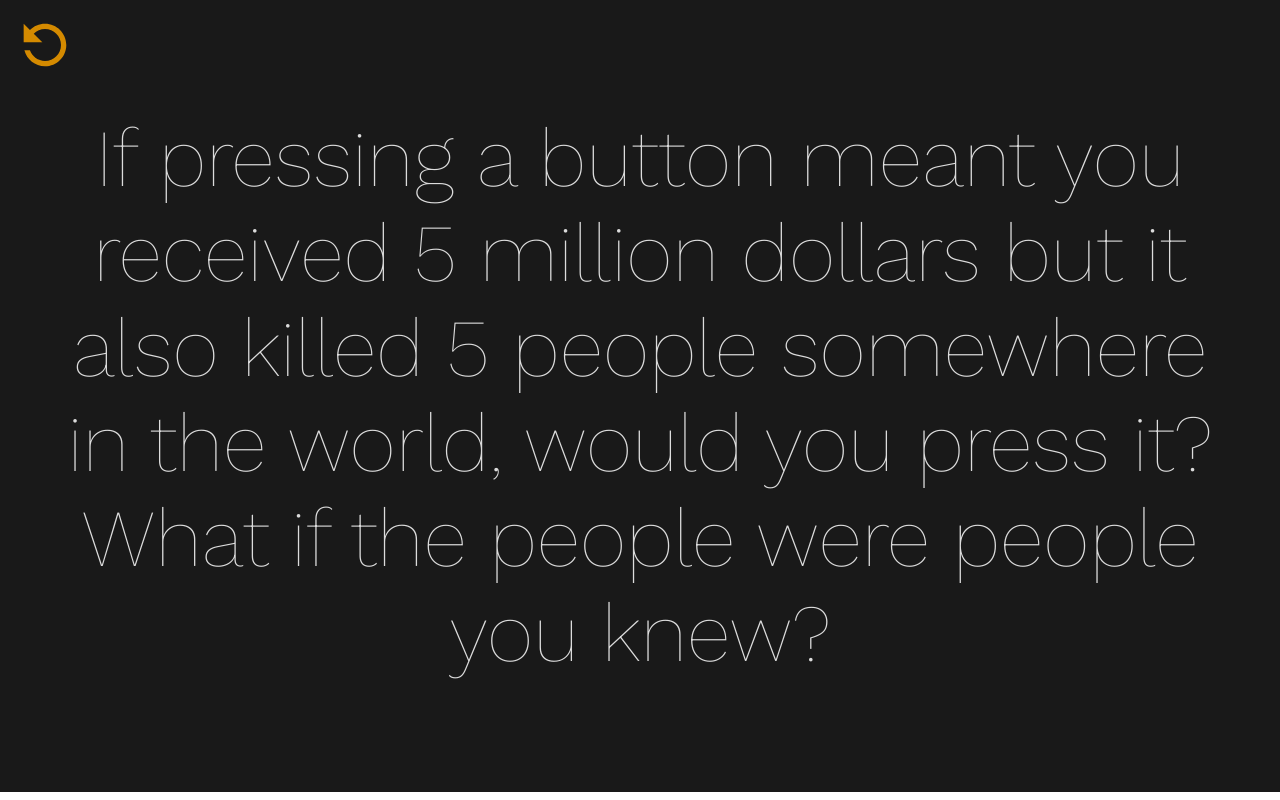
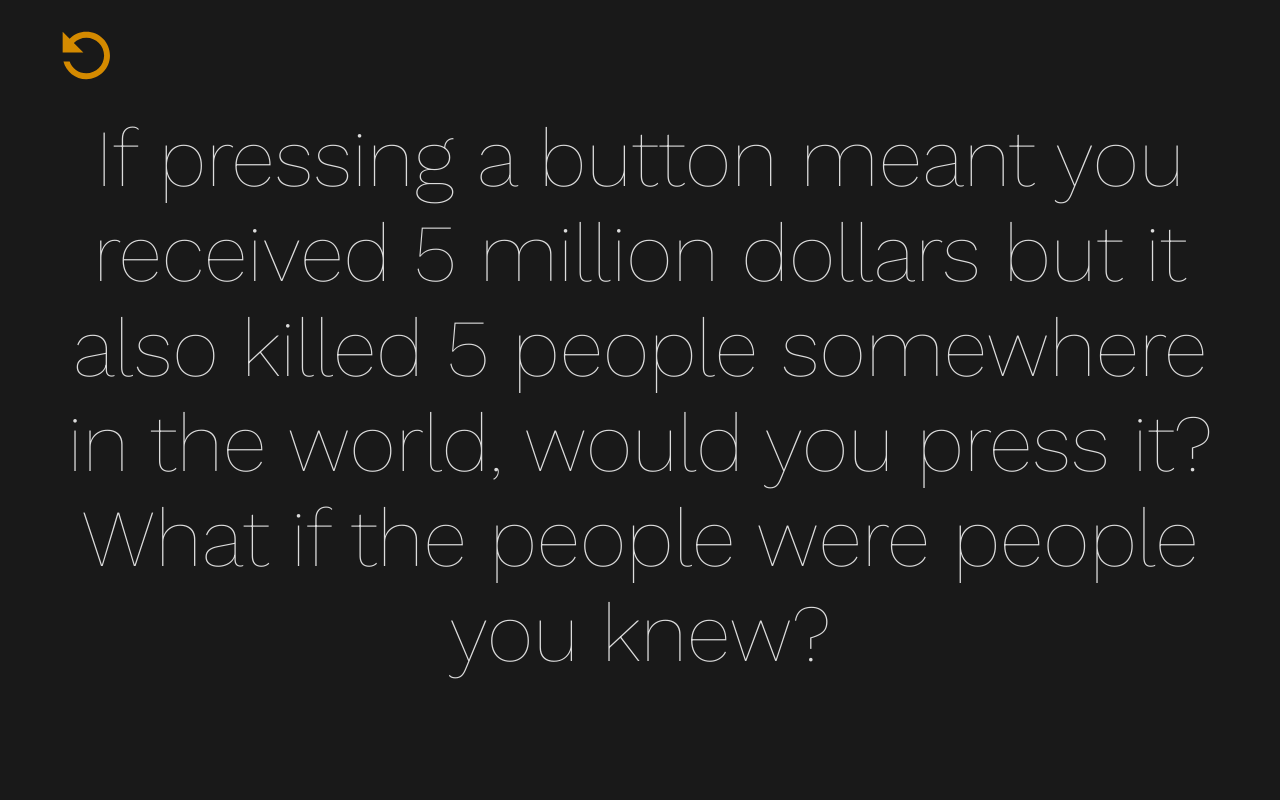
Before and after one commit to ryanxzhu/profound-questions, a plain HTML site: page index.html in a window 1280 px wide. Drawn offline with nearby package versions, Linux system fonts and the light colour scheme.

Commit message:
resized and repositioned the refresh button

```diff
--- a/main.js
+++ b/main.js
@@ -13,8 +13,12 @@ function updateSizes() {
 	document.getElementsByTagName('div')[0].style.padding = '0px ' + window.innerWidth * 0.05 + 'px';
 	document.getElementsByTagName('div')[0].style.fontSize =
 		Math.sqrt(window.innerWidth * window.innerHeight) * 0.08 + 'px';
-	refreshIcon.style.width = window.innerWidth * 0.05 + 'px';
-	refreshIcon.style.margin = window.innerWidth * 0.01 + 'px';
+	refreshIcon.style.width = Math.sqrt(window.innerWidth * window.innerHeight) * 0.07 + 'px';
+	refreshIcon.style.margin =
+		Math.sqrt(window.innerWidth * window.innerHeight) * 0.02 +
+		'px ' +
+		Math.sqrt(window.innerWidth * window.innerHeight) * 0.05 +
+		'px';
 }
 
 function newQuestion() {
--- a/styles.css
+++ b/styles.css
@@ -1,5 +1,6 @@
 body {
 	margin: 0;
+	background-color: rgb(25, 25, 25);
 }
 
 div {
```
